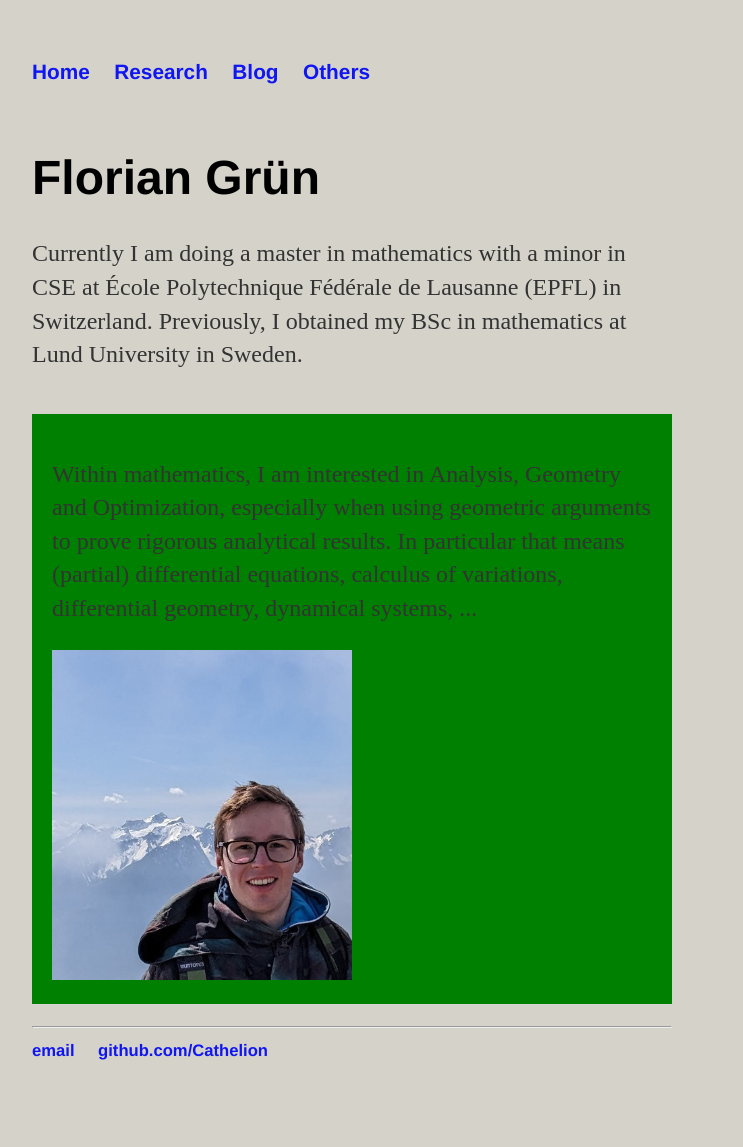
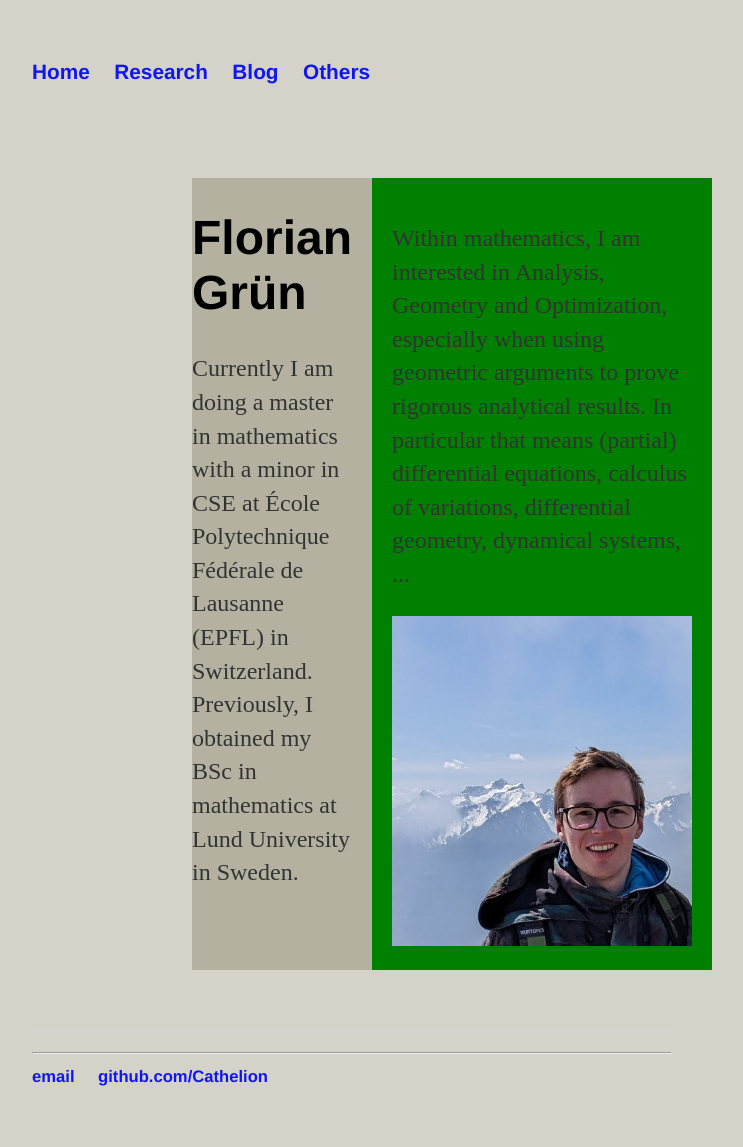
Before and after one commit to Cathelion/Cathelion.github.io, a Jekyll site: the page built from index.html, in a window 1280 px wide. Shown: the whole page, without its empty margins (288-1031 px from the left). Built offline with Jekyll 4.4.1, drawn with Linux system fonts in a browser that asks for light colours; before the commit the page ends 1121 px from its top, so only the background shows below that.

Commit message:
Update index.html

```diff
--- a/index.html
+++ b/index.html
@@ -3,17 +3,14 @@ layout: default
 title: Home
 ---
 
+<div class="content">
     <div class="blurb">
         <h1>Florian Grün</h1>
-				<p>Currently I am doing a master in mathematics with a minor in CSE at École Polytechnique Fédérale de Lausanne (EPFL) in Switzerland.
-			Previously, I obtained my BSc in mathematics at Lund University in Sweden.</p>
+        <p>Currently I am doing a master in mathematics with a minor in CSE at École Polytechnique Fédérale de Lausanne (EPFL) in Switzerland. Previously, I obtained my BSc in mathematics at Lund University in Sweden.</p>
     </div>
 
-<br>
-
     <div class="img">
-  <p>Within mathematics, I am interested in Analysis, Geometry and Optimization, especially when using geometric arguments to prove rigorous
-					analytical results. In particular that means (partial) differential equations, calculus of variations, differential geometry, dynamical systems, ...
- </p>
+        <p>Within mathematics, I am interested in Analysis, Geometry and Optimization, especially when using geometric arguments to prove rigorous analytical results. In particular that means (partial) differential equations, calculus of variations, differential geometry, dynamical systems, ...</p>
         <img src="/photo_2023-08-25_16-39-54.jpg" alt="small img" width=300 height=330/>
     </div>
+</div>
```
Lines whose indentation alone changed are shown as unchanged.
